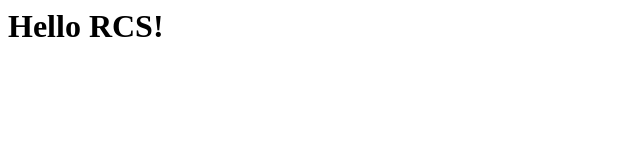
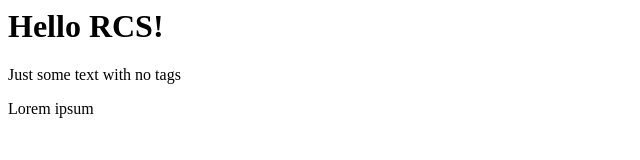
Before and after one commit to ValRCS/curly-doodle, a plain HTML site: page index.html in a window 1280 px wide. Shown: the whole page, without its empty margins (0-640 px from the left). Drawn offline with Linux system fonts and the light colour scheme.

Commit message:
Update index.html

```diff
--- a/index.html
+++ b/index.html
@@ -1 +1,3 @@
 <h1>Hello RCS!</h1>
+Just some text with no tags
+<p>Lorem ipsum</p>
```
